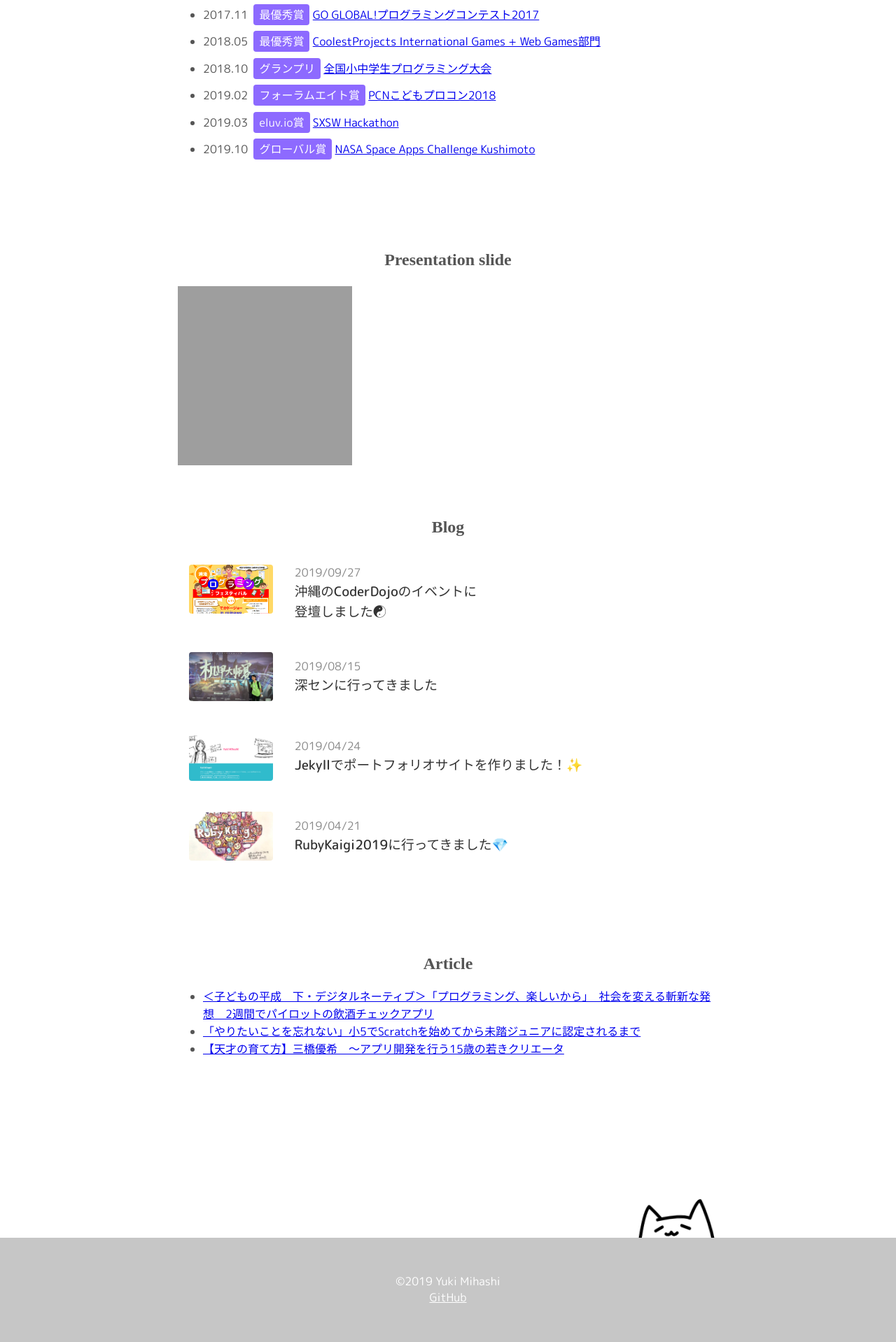
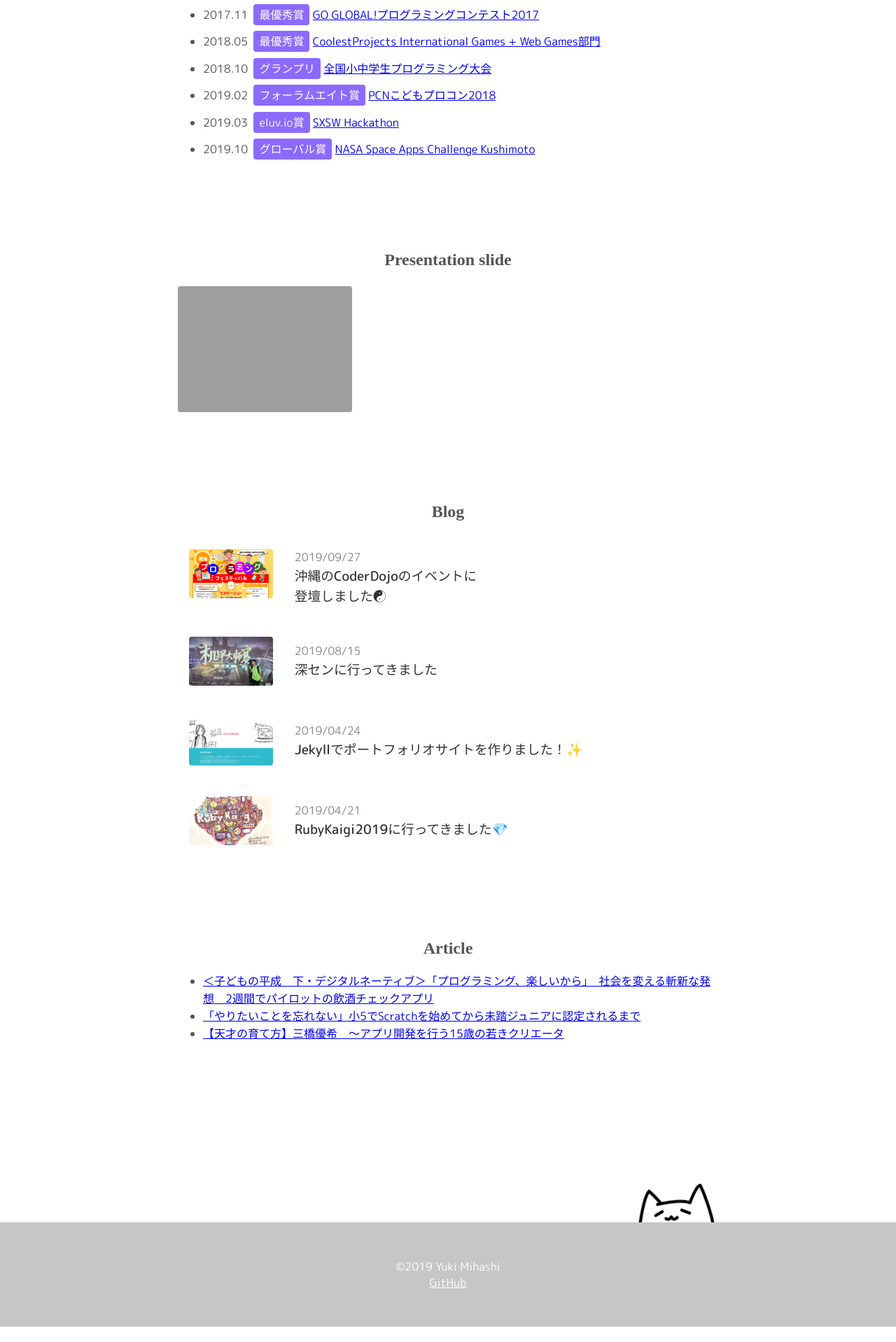
Before and after one commit to madoreenu/yuki384.github.io, a Jekyll site: the page built from index.md, in a window 1280 px wide. Shown: the part 1796-3714 px from the top of the page at 70% size. Built offline with Jekyll 4.4.1, drawn with Linux system fonts in a browser that asks for light colours; nearby versions of some CDN libraries; some web fonts are replaced; after the commit the page ends 3692 px from its top, so only the background shows below that; grey boxes are pictures that could not be loaded.

Commit message:
Update style of presentation slide

```diff
--- a/assets/css/main.scss
+++ b/assets/css/main.scss
@@ -334,15 +334,20 @@
   float: left;
   border-radius: 4px;
   display: block;
+  height: 180px;
   position: relative;
   width: calc(33% - 8px);
   &:hover > .prs-dsc{
     opacity: 1;
   }
 }
+.prs-img{
+  height: 100%;
+}
 .prs-img img{
+  border-radius: 4px;
   width: 100%;
-  height: calc(20vw);
+  height: 100%;
   object-fit: cover;
 }
 .achi{
```
